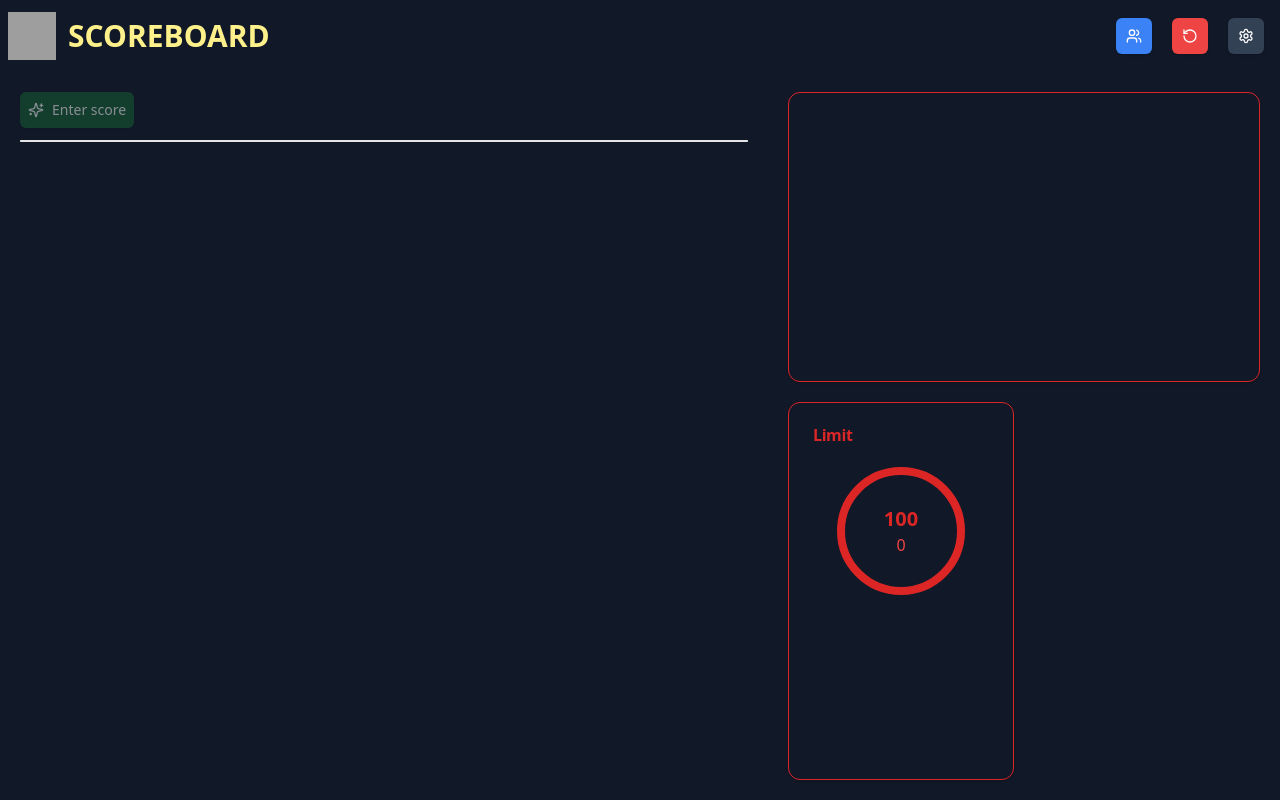
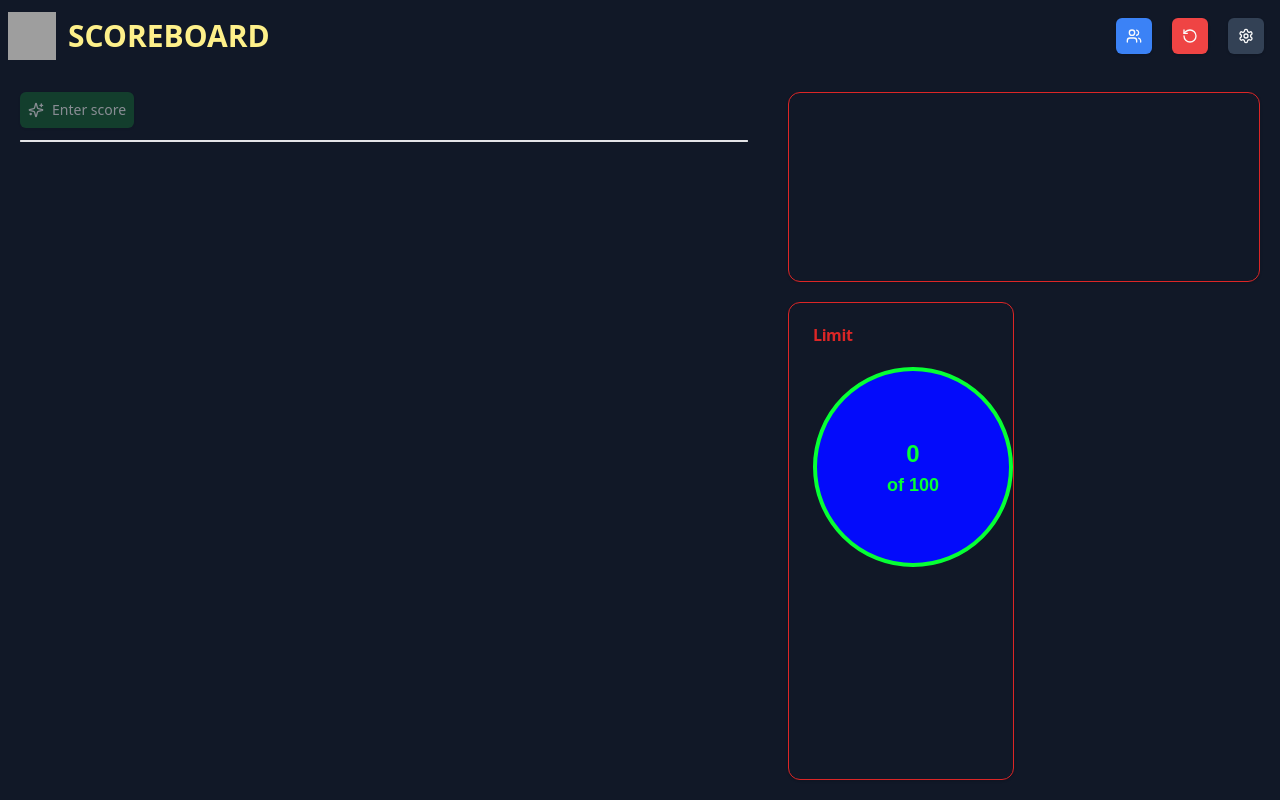
Before and after one commit to iamjamesfrancis/uno-scoreboard, a React (Vite) app: page / in a window 1280 px wide. Built offline with nearby package versions, Linux system fonts and the light colour scheme; grey boxes are pictures that could not be loaded.

Commit message:
update ConicChart and Stats components; enhance chart styling and improve layout for better visual representation

```diff
--- a/src/components/stats.tsx
+++ b/src/components/stats.tsx
@@ -81,8 +81,10 @@ const Stats = () => {
                 <CardHeader className="text-red-600">
                     <CardTitle>Limit</CardTitle>
                 </CardHeader>
-                <CardContent className="text-white flex flex-col gap-2 items-center relative">
-                    <ConicChart />
+                <CardContent className="text-white h-fit-content">
+                    <div className="relative">
+                        <ConicChart />
+                    </div>
                 </CardContent>
             </Card>
         </div >
--- a/src/components/sub/conic_chart.tsx
+++ b/src/components/sub/conic_chart.tsx
@@ -6,13 +6,14 @@ const ConicChart = () => {
     const settings = useSelector((state: RootState) => state.settings)
     const totalScore = scoreboard.reduce((acc, item) => acc + item.score, 0)
     return (
-        <div className="absolute">
-            <div className="w-32 h-32 rounded-full border-red-600 border-8 flex justify-center items-center flex-col">
-                <span className="text-xl font-bold text-red-600">{settings.limit}</span>
-                <span className="text-base text-red-500">{totalScore}</span>
+        <div className="donut-chart relative rounded-full" style={{ "background": `conic-gradient(#dc2626 calc(${totalScore} / ${settings.limit} * 100%), #030bfb 0%)` }}>
+            <div className="donut-text">
+                <span className="score">{totalScore}</span>
+                <span>of {settings.limit}</span>
             </div>
         </div>
     )
 }
 
+
 export default ConicChart
--- a/src/index.css
+++ b/src/index.css
@@ -1,6 +1,7 @@
 @tailwind base;
 @tailwind components;
 @tailwind utilities;
+
 @layer base {
   :root {
     --background: 0 0% 100%;
@@ -29,6 +30,7 @@
     --chart-5: 27 87% 67%;
     --radius: 0.5rem
   }
+
   .dark {
     --background: 240 10% 3.9%;
     --foreground: 0 0% 98%;
@@ -56,11 +58,52 @@
     --chart-5: 340 75% 55%
   }
 }
+
 @layer base {
   * {
     @apply border-border;
   }
+
   body {
     @apply bg-background text-foreground;
   }
 }
+
+.donut-chart {
+  /* position: relative; */
+  width: 200px;
+  height: 200px;
+  border: 4px solid #06ff34;
+  margin: auto;
+}
+
+.donut-chart::after {
+  content: '';
+  position: absolute;
+  top: 20%;
+  left: 20%;
+  width: 60%;
+  height: 60%;
+  border-radius: 50%;
+}
+
+.donut-text {
+  position: absolute;
+  top: 50%;
+  left: 50%;
+  transform: translate(-50%, -50%);
+  font-family: Arial, sans-serif;
+  text-align: center;
+  color: #06ff34;
+}
+
+.donut-text span {
+  display: block;
+  font-size: 18px;
+  font-weight: bold;
+}
+
+.donut-text .score {
+  font-size: 24px;
+  color: #06ff34;
+}
```
